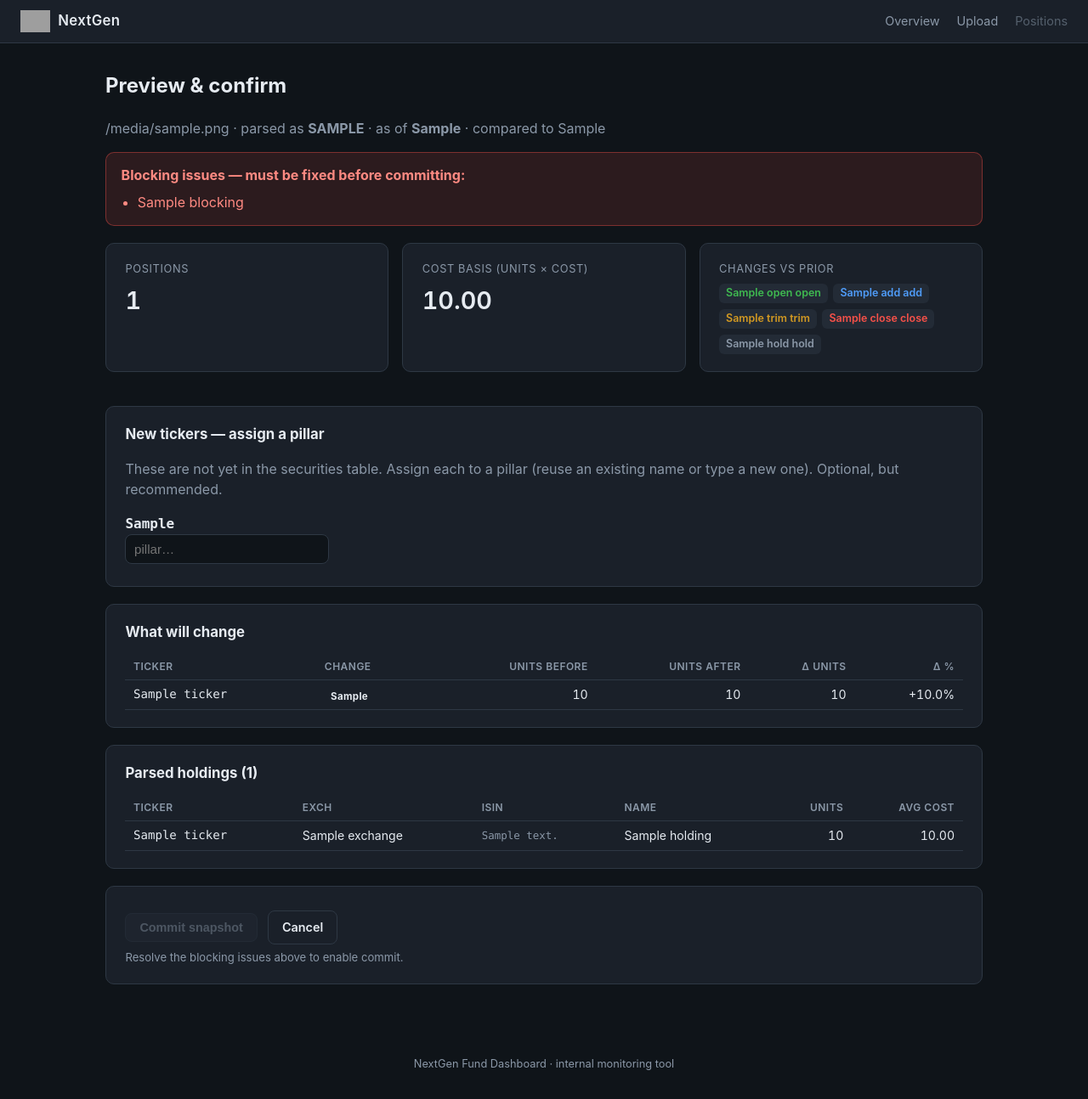
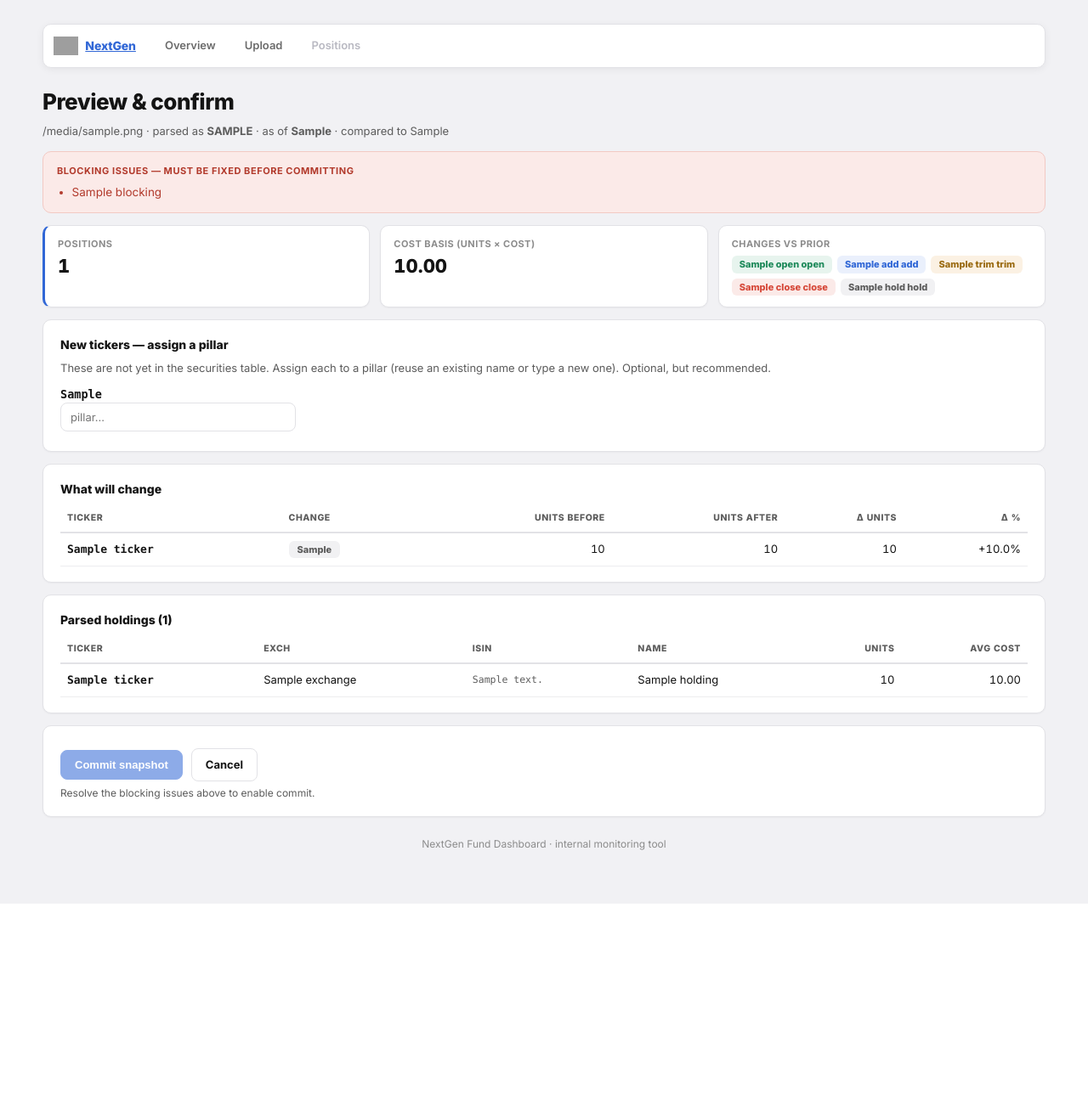
Before and after one commit to selimedin-code/Dashboard-NextGen, a FastAPI app: template app/templates/upload_preview.html in a window 1280 px wide. Shown: the whole page at 85% size. After the commit the page ends 1064 px from the top, so only its background shows below. Run offline with FastAPI, Linux system fonts and the light colour scheme; the template is opened without the code that fills it: most values are stand-ins (such as "Sample title", 1, 10 or a date in 2020); grey boxes are pictures that could not be loaded.

Commit message:
Reskin UI to match Dashboard-Edinos theme
Adopt the Edinos "Option 3a" design system: light #F1F1F4 page,
white bordered+shadowed cards, Inter, blue accent #3167D6, green/red/gold
semantics. Sticky pill-tab nav and a provenance strip (freshness) on the
overview, replacing the dark scaffold theme. Tiles, chips, and bare tables
follow the same tokens across upload and preview pages.

Co-Authored-By: Claude Opus 4.8 <noreply@anthropic.com>

```diff
--- a/app/static/app.css
+++ b/app/static/app.css
@@ -1,137 +1,126 @@
-:root {
-  --bg: #0f1419;
-  --surface: #1a2029;
-  --surface-2: #232b36;
-  --border: #2e3844;
-  --text: #e6ebf1;
-  --muted: #8b98a8;
-  --accent: #4f9cf9;
-  --fresh: #3fb950;
-  --warn: #d29922;
-  --stale: #f85149;
-  --font: -apple-system, BlinkMacSystemFont, "Segoe UI", Roboto, Helvetica, Arial, sans-serif;
+/* NextGen dashboard theme — matches Dashboard-Edinos ("Option 3a" design tokens):
+   light page, white bordered+shadowed cards, Inter, blue accent, green/red/gold semantics. */
+:root{
+  --bg:#F1F1F4;--card:#fff;--line:#E2E2E6;--div:#EDEDEF;
+  --ink:#141414;--muted:#5C5C5C;--dim:#8C8C8C;
+  --accent:#3167D6;--pos:#1F8A5B;--neg:#D6493A;--gold:#B8912F;
+  --accent-bg:#EAF0FC;--pos-bg:#E7F4EE;--neg-bg:#FBEAE8;--neutral-bg:#F1F1F3;--amber-bg:#FBF1E3;
+  --shadow:0 1px 2px rgba(0,0,0,.04);
 }
+*{box-sizing:border-box;margin:0;padding:0}
+body{font:14px/1.5 Inter,-apple-system,BlinkMacSystemFont,"Segoe UI",Roboto,sans-serif;
+     color:var(--ink);background:var(--bg);padding:28px 24px 60px;-webkit-font-smoothing:antialiased}
+.wrap{max-width:1180px;margin:0 auto}
+.num{font-variant-numeric:tabular-nums}
+a{color:var(--accent)}
+h1{font-size:26px;font-weight:800;color:var(--ink);letter-spacing:-.02em}
+h2{font-size:14px;font-weight:800;color:var(--ink);margin-bottom:3px}
+.sub,.muted{font-size:13px;color:var(--muted)}
+.card{background:var(--card);border:1px solid var(--line);border-radius:10px;
+      padding:18px 20px;margin:14px 0;box-shadow:var(--shadow)}
+.card h2{margin-bottom:8px}
+.page-title{margin:2px 0 6px}
 
-* { box-sizing: border-box; }
+/* ---- sticky top pill-tab nav (Edinos option 4a) ---- */
+.nav{position:sticky;top:0;z-index:50;display:flex;align-items:center;gap:8px;background:var(--card);
+     border:1px solid var(--line);border-radius:10px;padding:6px;box-shadow:0 2px 8px rgba(0,0,0,.06);
+     margin-bottom:20px;flex-wrap:wrap}
+.nav-brand{display:flex;align-items:center;gap:8px;padding:3px 10px 3px 6px}
+.nav-brand img{height:22px;width:auto}
+.nav-brand b{font-size:14px;font-weight:800;letter-spacing:-.01em}
+.nvt-grp{display:flex;gap:2px;flex-wrap:wrap;flex:1;min-width:0}
+.nvt{padding:9px 16px;border-radius:7px;font-size:13px;font-weight:600;color:#6B6B6B;
+     text-decoration:none;white-space:nowrap}
+.nvt:hover{background:var(--neutral-bg)}
+.nvt-on,.nvt-on:hover{background:var(--accent);color:#fff;font-weight:700}
+.nvt-disabled{padding:9px 16px;font-size:13px;font-weight:600;color:#B9B9C2;white-space:nowrap;cursor:default}
+@media(max-width:640px){.nvt{padding:7px 11px;font-size:12px}}
 
-body {
-  margin: 0;
-  font-family: var(--font);
-  background: var(--bg);
-  color: var(--text);
-  line-height: 1.5;
-}
+/* ---- provenance strip (Edinos signature: how old is this?) ---- */
+.prov{display:flex;flex-wrap:wrap;gap:12px;margin:14px 0 4px}
+.prov div{flex:1;min-width:150px;background:var(--card);border:1px solid var(--line);
+          border-radius:10px;padding:11px 15px;font-size:13px;box-shadow:var(--shadow)}
+.prov b{display:block;font-size:10.5px;letter-spacing:.05em;text-transform:uppercase;
+        color:var(--dim);font-weight:700;margin-bottom:2px}
+.prov .v{font-size:18px;font-weight:800}
+.age-fresh{color:var(--pos)}.age-warn{color:var(--gold)}.age-stale{color:var(--neg)}
 
-/* Top bar */
-.topbar {
-  display: flex;
-  align-items: center;
-  justify-content: space-between;
-  padding: 0.75rem 1.5rem;
-  background: var(--surface);
-  border-bottom: 1px solid var(--border);
-}
-.brand { display: flex; align-items: center; gap: 0.6rem; text-decoration: none; color: var(--text); }
-.brand-logo { height: 26px; width: auto; }
-.brand-name { font-weight: 600; letter-spacing: 0.02em; font-size: 1.05rem; }
-.topnav { display: flex; gap: 1.25rem; align-items: center; }
-.topnav a { color: var(--muted); text-decoration: none; font-size: 0.9rem; }
-.topnav a.active, .topnav a:hover { color: var(--text); }
-.nav-disabled { color: #55606d; font-size: 0.9rem; cursor: not-allowed; }
+/* ---- tiles ---- */
+.grid{display:grid;grid-template-columns:repeat(auto-fit,minmax(190px,1fr));gap:12px}
+.tile{border:1px solid var(--line);border-radius:10px;padding:13px 15px;background:var(--card);box-shadow:var(--shadow)}
+.tile .t{font-size:11px;font-weight:700;letter-spacing:.04em;text-transform:uppercase;color:var(--dim)}
+.tile .v{font-size:22px;font-weight:800;margin-top:2px}
+.tile.flag{border-left:3px solid var(--accent)}
 
-/* Layout */
-.content { max-width: 1080px; margin: 0 auto; padding: 2rem 1.5rem; }
-.page-title { font-size: 1.5rem; margin: 0 0 1.25rem; }
+/* ---- chips ---- */
+.chip{display:inline-block;border-radius:6px;padding:2px 10px;font-size:11px;font-weight:800;
+      background:var(--neutral-bg);color:var(--muted);text-align:center}
+.chip.open {background:var(--pos-bg);color:var(--pos)}
+.chip.add  {background:var(--accent-bg);color:var(--accent)}
+.chip.trim {background:var(--amber-bg);color:#9A6B12}
+.chip.close{background:var(--neg-bg);color:var(--neg)}
+.chip.hold {background:var(--neutral-bg);color:var(--muted)}
 
-/* Cards */
-.card {
-  background: var(--surface);
-  border: 1px solid var(--border);
-  border-radius: 10px;
-  padding: 1.25rem 1.4rem;
-  margin-bottom: 1.25rem;
-}
-.card h2 { margin: 0 0 0.75rem; font-size: 1.05rem; }
-.muted { color: var(--muted); }
+/* ---- tables ---- */
+table{width:100%;border-collapse:collapse;font-size:13px}
+th{text-align:left;font-size:10.5px;letter-spacing:.05em;text-transform:uppercase;color:var(--muted);
+   font-weight:800;padding:8px;border-bottom:2px solid var(--line);white-space:nowrap}
+td{padding:9px 8px;border-bottom:1px solid var(--div);white-space:nowrap}
+tbody tr:hover{background:#F7F7F9}
+td.num,th.num{text-align:right;font-variant-numeric:tabular-nums}
+.mono{font-family:ui-monospace,SFMono-Regular,Menlo,monospace}
+.small{font-size:11.5px;color:var(--muted)}
+.sym{font-weight:800;color:var(--ink)}
+.row-cash{color:var(--muted);font-style:italic}
+.card:has(table){overflow-x:auto}
 
-/* Stat row */
-.stat-row { display: grid; grid-template-columns: repeat(auto-fit, minmax(180px, 1fr)); gap: 1rem; margin-bottom: 1.25rem; }
-.stat { text-align: left; }
-.stat-label { color: var(--muted); font-size: 0.8rem; text-transform: uppercase; letter-spacing: 0.05em; }
-.stat-value { font-size: 1.8rem; font-weight: 600; margin: 0.35rem 0; font-variant-numeric: tabular-nums; }
+/* ---- flash / callouts (Edinos verdict idiom) ---- */
+.flash{border-radius:10px;padding:14px 16px;margin:14px 0;border:1px solid;font-size:13.5px}
+.flash ul{margin:6px 0 0;padding-left:1.1rem}
+.flash b{display:block;font-size:11px;letter-spacing:.05em;text-transform:uppercase;margin-bottom:5px}
+.flash-ok  {background:var(--pos-bg);border-color:#BFE3D0;color:#17694A}
+.flash-warn{background:var(--amber-bg);border-color:#EFD9A8;color:#8A5A12}
+.flash-err {background:var(--neg-bg);border-color:#F2C9C3;color:#B23A2C}
 
-/* Badges */
-.badge { display: inline-block; padding: 0.15rem 0.6rem; border-radius: 999px; font-size: 0.75rem; font-weight: 600; }
-.badge-fresh { background: rgba(63,185,80,0.15); color: var(--fresh); }
-.badge-warn  { background: rgba(210,153,34,0.15); color: var(--warn); }
-.badge-stale { background: rgba(248,81,73,0.15); color: var(--stale); }
+/* ---- forms ---- */
+.form .field{margin-bottom:18px}
+.form label{display:block;font-weight:700;margin-bottom:5px;font-size:13.5px}
+.form input[type=text],.form input[type=date],.form input[type=file]{
+  width:100%;max-width:420px;border:1px solid var(--line);border-radius:8px;padding:8px 11px;
+  font-size:13px;color:var(--ink);background:#fff;font-family:inherit}
+.form input:focus{outline:2px solid #C7DBF5;border-color:var(--accent)}
+.hint{color:var(--muted);font-size:12px;margin:5px 0 0}
+.actions{display:flex;gap:10px;align-items:center;margin-top:8px}
 
-/* Empty state */
-.empty .empty-badge { display: inline-block; background: var(--surface-2); color: var(--muted); padding: 0.2rem 0.7rem; border-radius: 6px; font-size: 0.8rem; margin-bottom: 0.75rem; }
+/* ---- buttons ---- */
+.btn{display:inline-block;border:1px solid var(--line);background:var(--card);color:var(--ink);
+     border-radius:8px;padding:9px 16px;font-size:13px;font-weight:700;cursor:pointer;text-decoration:none}
+.btn:hover{border-color:var(--accent)}
+.btn-primary{background:var(--accent);border-color:var(--accent);color:#fff}
+.btn-primary:hover{background:#2451A8}
+.btn-primary:disabled{opacity:.55;cursor:default;background:var(--accent)}
+.btn-ghost{background:transparent}
 
-/* Scaffold checklist */
-.check { list-style: none; padding: 0; margin: 0; }
-.check li { padding: 0.4rem 0 0.4rem 1.6rem; position: relative; color: var(--text); }
-.check li::before { content: "✓"; position: absolute; left: 0; color: var(--fresh); font-weight: 700; }
-.check li:has(.pending)::before { content: "○"; color: var(--warn); }
-.pending { color: var(--warn); font-weight: 600; }
+/* ---- change count chips row ---- */
+.change-counts{display:flex;flex-wrap:wrap;gap:6px;margin-top:6px}
+.ct{font-size:11px;font-weight:800;padding:2px 9px;border-radius:6px;background:var(--neutral-bg);color:var(--muted)}
+.ct-open{background:var(--pos-bg);color:var(--pos)}
+.ct-add{background:var(--accent-bg);color:var(--accent)}
+.ct-trim{background:var(--amber-bg);color:#9A6B12}
+.ct-close{background:var(--neg-bg);color:var(--neg)}
 
-/* Buttons */
-.btn { display: inline-block; padding: 0.5rem 1rem; border-radius: 8px; text-decoration: none; font-size: 0.9rem; font-weight: 600; border: 1px solid var(--border); background: var(--surface-2); color: var(--text); cursor: pointer; }
-.btn:hover { border-color: var(--accent); }
-.btn-primary { background: var(--accent); border-color: var(--accent); color: #06121f; }
-.btn-primary:disabled { opacity: 0.45; cursor: not-allowed; border-color: var(--border); background: var(--surface-2); color: var(--muted); }
-.btn-ghost { background: transparent; }
+/* ---- pillar assignment ---- */
+.pillar-grid{display:grid;grid-template-columns:repeat(auto-fill,minmax(220px,1fr));gap:10px;margin-top:10px}
+.pillar-row{display:flex;align-items:center;gap:8px}
+.pillar-ticker{font-family:ui-monospace,monospace;font-weight:800;min-width:56px}
+.pillar-row input{flex:1;border:1px solid var(--line);border-radius:6px;padding:6px 8px;font-size:13px;background:#fff}
+.pillar-row input:focus{outline:2px solid #C7DBF5;border-color:var(--accent)}
 
-/* Forms */
-.form .field { margin-bottom: 1.25rem; }
-.form label { display: block; font-weight: 600; margin-bottom: 0.35rem; }
-.form input[type="text"], .form input[type="date"], .form input[type="file"] {
-  width: 100%; max-width: 420px; padding: 0.5rem 0.6rem; border-radius: 8px;
-  border: 1px solid var(--border); background: var(--bg); color: var(--text); font-size: 0.95rem;
-}
-.form .hint { color: var(--muted); font-size: 0.82rem; margin: 0.4rem 0 0; }
-.actions { display: flex; gap: 0.75rem; align-items: center; margin-top: 0.5rem; }
+.commit-bar .overwrite{display:block;margin-bottom:10px;color:#8A5A12;font-weight:600}
 
-/* Flash messages */
-.flash { border-radius: 10px; padding: 0.9rem 1.1rem; margin-bottom: 1.25rem; border: 1px solid; }
-.flash ul { margin: 0.5rem 0 0; padding-left: 1.2rem; }
-.flash-ok   { background: rgba(63,185,80,0.12);  border-color: rgba(63,185,80,0.4);  color: #7ee08a; }
-.flash-warn { background: rgba(210,153,34,0.12); border-color: rgba(210,153,34,0.4); color: #e3b341; }
-.flash-err  { background: rgba(248,81,73,0.12);  border-color: rgba(248,81,73,0.4);  color: #ff8a82; }
+/* ---- empty state ---- */
+.empty-badge{display:inline-block;background:var(--neutral-bg);color:var(--muted);padding:2px 10px;
+             border-radius:6px;font-size:11px;font-weight:700;letter-spacing:.04em;text-transform:uppercase;margin-bottom:8px}
 
-/* Change count chips */
-.change-counts { display: flex; flex-wrap: wrap; gap: 0.4rem; margin-top: 0.5rem; }
-.ct { font-size: 0.78rem; font-weight: 600; padding: 0.15rem 0.5rem; border-radius: 6px; background: var(--surface-2); color: var(--muted); }
-.ct-open { color: var(--fresh); } .ct-add { color: var(--accent); }
-.ct-trim { color: var(--warn); } .ct-close { color: var(--stale); }
-
-/* Data grid tables */
-.grid { width: 100%; border-collapse: collapse; font-size: 0.88rem; }
-.grid th, .grid td { text-align: left; padding: 0.4rem 0.6rem; border-bottom: 1px solid var(--border); }
-.grid thead th { color: var(--muted); font-size: 0.75rem; text-transform: uppercase; letter-spacing: 0.04em; font-weight: 600; }
-.grid td.num, .grid th.num { text-align: right; font-variant-numeric: tabular-nums; }
-.grid .mono { font-family: ui-monospace, SFMono-Regular, Menlo, monospace; }
-.grid .small { font-size: 0.78rem; color: var(--muted); }
-.row-cash { color: var(--muted); font-style: italic; }
-.card:has(.grid) { overflow-x: auto; }
-
-/* Change tags */
-.tag { font-size: 0.72rem; font-weight: 700; padding: 0.1rem 0.45rem; border-radius: 5px; letter-spacing: 0.03em; }
-.tag-open  { background: rgba(63,185,80,0.18);  color: var(--fresh); }
-.tag-add   { background: rgba(79,156,249,0.18); color: var(--accent); }
-.tag-trim  { background: rgba(210,153,34,0.18); color: var(--warn); }
-.tag-close { background: rgba(248,81,73,0.18);  color: var(--stale); }
-.tag-hold  { background: var(--surface-2);       color: var(--muted); }
-
-/* Pillar assignment grid */
-.pillar-grid { display: grid; grid-template-columns: repeat(auto-fill, minmax(220px, 1fr)); gap: 0.6rem; margin-top: 0.75rem; }
-.pillar-row { display: flex; align-items: center; gap: 0.5rem; }
-.pillar-ticker { font-family: ui-monospace, monospace; font-weight: 600; min-width: 56px; }
-.pillar-row input { flex: 1; padding: 0.35rem 0.5rem; border-radius: 6px; border: 1px solid var(--border); background: var(--bg); color: var(--text); }
-
-/* Commit bar */
-.commit-bar .overwrite { display: block; margin-bottom: 0.8rem; color: var(--warn); }
-
-/* Footer */
-.footer { text-align: center; color: var(--muted); font-size: 0.8rem; padding: 2rem 1.5rem; }
+footer,.footer{font-size:12px;color:var(--dim);margin-top:22px;line-height:1.7;text-align:center}
+@media(max-width:640px){body{padding:16px 12px 40px}h1{font-size:22px}th,td{padding:7px 5px;font-size:12.5px}}
--- a/app/templates/base.html
+++ b/app/templates/base.html
@@ -4,27 +4,29 @@
   <meta charset="utf-8" />
   <meta name="viewport" content="width=device-width, initial-scale=1" />
   <title>{% block title %}NextGen Fund Dashboard{% endblock %}</title>
+  <link rel="preconnect" href="https://fonts.googleapis.com" />
+  <link rel="preconnect" href="https://fonts.gstatic.com" crossorigin />
+  <link href="https://fonts.googleapis.com/css2?family=Inter:wght@400;600;700;800&display=swap" rel="stylesheet" />
   <link rel="stylesheet" href="{{ url_for('static', path='app.css') }}" />
 </head>
 <body>
-  <header class="topbar">
-    <a class="brand" href="/">
-      <img src="{{ url_for('static', path='logo.svg') }}" alt="VT Wealth" class="brand-logo" />
-      <span class="brand-name">NextGen</span>
-    </a>
-    <nav class="topnav">
-      <a href="/">Overview</a>
-      <a href="/upload">Upload</a>
-      <span class="nav-disabled" title="Arrives in Phase 3">Positions</span>
+  <div class="wrap">
+    {% set path = request.url.path %}
+    <nav class="nav">
+      <a class="nav-brand" href="/">
+        <img src="{{ url_for('static', path='logo.svg') }}" alt="VT Wealth" />
+        <b>NextGen</b>
+      </a>
+      <div class="nvt-grp">
+        <a href="/" class="nvt{{ ' nvt-on' if path == '/' else '' }}">Overview</a>
+        <a href="/upload" class="nvt{{ ' nvt-on' if path.startswith('/upload') else '' }}">Upload</a>
+        <span class="nvt-disabled" title="Arrives in Phase 3">Positions</span>
+      </div>
     </nav>
-  </header>
 
-  <main class="content">
     {% block content %}{% endblock %}
-  </main>
 
-  <footer class="footer">
-    <span>NextGen Fund Dashboard &middot; internal monitoring tool</span>
-  </footer>
+    <footer>NextGen Fund Dashboard &middot; internal monitoring tool</footer>
+  </div>
 </body>
 </html>
--- a/app/templates/upload_preview.html
+++ b/app/templates/upload_preview.html
@@ -16,29 +16,29 @@
 
 {% if validation.blocking %}
   <div class="flash flash-err">
-    <strong>Blocking issues — must be fixed before committing:</strong>
+    <b>Blocking issues — must be fixed before committing</b>
     <ul>{% for b in validation.blocking %}<li>{{ b }}</li>{% endfor %}</ul>
   </div>
 {% endif %}
 
 {% if validation.warnings %}
   <div class="flash flash-warn">
-    <strong>Warnings — review, then you may proceed:</strong>
+    <b>Warnings — review, then you may proceed</b>
     <ul>{% for w in validation.warnings %}<li>{{ w }}</li>{% endfor %}</ul>
   </div>
 {% endif %}
 
-<div class="stat-row">
-  <div class="card stat"><div class="stat-label">Positions</div><div class="stat-value">{{ position_count }}</div></div>
-  <div class="card stat"><div class="stat-label">Cost basis (units × cost)</div><div class="stat-value">{{ cost_basis_total|money }}</div></div>
-  <div class="card stat">
-    <div class="stat-label">Changes vs prior</div>
-    <div class="change-counts">
+<div class="grid" style="margin:14px 0">
+  <div class="tile flag"><div class="t">Positions</div><div class="v num">{{ position_count }}</div></div>
+  <div class="tile"><div class="t">Cost basis (units × cost)</div><div class="v num">{{ cost_basis_total|money }}</div></div>
+  <div class="tile">
+    <div class="t">Changes vs prior</div>
+    <div class="change-counts" style="margin-top:6px">
       <span class="ct ct-open">{{ counts.OPEN }} open</span>
       <span class="ct ct-add">{{ counts.ADD }} add</span>
       <span class="ct ct-trim">{{ counts.TRIM }} trim</span>
       <span class="ct ct-close">{{ counts.CLOSE }} close</span>
-      <span class="ct ct-hold">{{ counts.HOLD }} hold</span>
+      <span class="ct">{{ counts.HOLD }} hold</span>
     </div>
   </div>
 </div>
@@ -46,7 +46,6 @@
 <form method="post" action="/upload/commit" class="form">
   <input type="hidden" name="token" value="{{ token }}" />
 
-  {# New tickers need a pillar assignment before they enter the 11-pillar framework. #}
   {% if validation.new_tickers %}
     <div class="card">
       <h2>New tickers — assign a pillar</h2>
@@ -66,17 +65,16 @@
     </div>
   {% endif %}
 
-  {# Change list — the main defense against the wrong file/date. #}
   <div class="card">
     <h2>What will change</h2>
     {% if validation.changes %}
-      <table class="grid">
+      <table>
         <thead><tr><th>Ticker</th><th>Change</th><th class="num">Units before</th><th class="num">Units after</th><th class="num">Δ units</th><th class="num">Δ %</th></tr></thead>
         <tbody>
         {% for c in validation.changes %}
           <tr>
-            <td class="mono">{{ c.ticker }}</td>
-            <td><span class="tag tag-{{ c.change_type|lower }}">{{ c.change_type }}</span></td>
+            <td class="mono sym">{{ c.ticker }}</td>
+            <td><span class="chip {{ c.change_type|lower }}">{{ c.change_type }}</span></td>
             <td class="num">{{ c.units_before|qty }}</td>
             <td class="num">{{ c.units_after|qty }}</td>
             <td class="num">{{ c.units_delta|qty }}</td>
@@ -90,15 +88,14 @@
     {% endif %}
   </div>
 
-  {# Full parsed holdings, so the user can eyeball the numbers against the file. #}
   <div class="card">
     <h2>Parsed holdings ({{ position_count }})</h2>
-    <table class="grid">
+    <table>
       <thead><tr><th>Ticker</th><th>Exch</th><th>ISIN</th><th>Name</th><th class="num">Units</th><th class="num">Avg cost</th></tr></thead>
       <tbody>
       {% for h in holdings %}
         <tr {% if h.is_cash %}class="row-cash"{% endif %}>
-          <td class="mono">{{ h.ticker }}</td>
+          <td class="mono sym">{{ h.ticker }}</td>
           <td>{{ h.exchange or "" }}</td>
           <td class="mono small">{{ h.isin or "" }}</td>
           <td>{{ h.name or "" }}</td>
```
Also changed, not shown: app/templates/index.html (+32 -34 lines), 1 other file.
